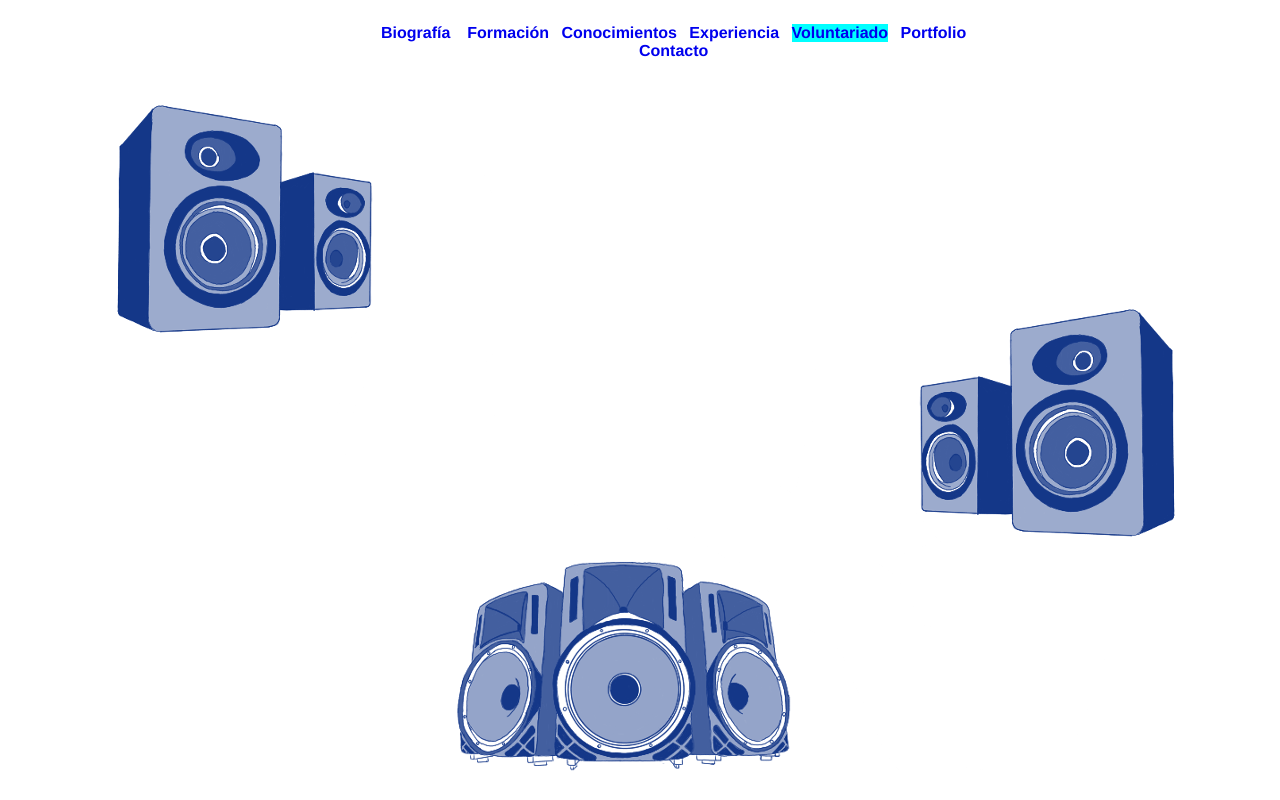
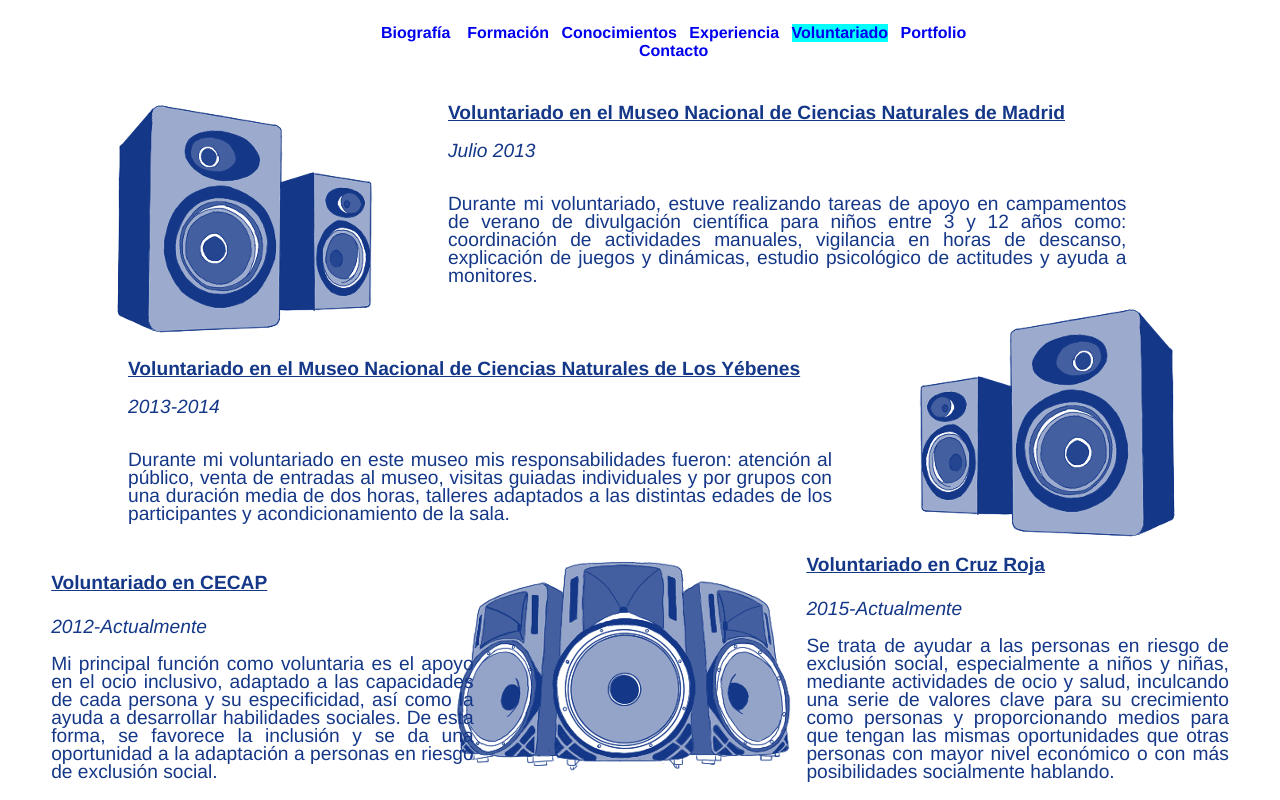
Before and after one commit to clarai/clarai.github.io, a plain HTML site: page ingenieraVoluntariado.html in a window 1280 px wide. Drawn offline with Linux system fonts and the light colour scheme.

Commit message:
Voluntariado añadido.
Pestaña de voluntariado añadida con información.

```diff
--- a/ingenieraPortfolioStyle.css
+++ b/ingenieraPortfolioStyle.css
@@ -90,10 +90,15 @@ IMG.imgcenter{
     left: 15.8%;
 }
 
-.practica4{
+.practica4, .practica4-hover{
     position: absolute;
     bottom: 18.5%;
     left: 39.3%;
+}
+
+.practica4:hover{
+    cursor: pointer;
+    opacity: 0;
 }
 
 .practica5{
--- a/ingenieraStyle.css
+++ b/ingenieraStyle.css
@@ -49,7 +49,6 @@ IMG.imgcenter{
 }
 
 #second-section {
-	font-size: 120%;
 	width: 100%;
 	height: 100%;
 }
--- a/ingenieraVoluntariado.html
+++ b/ingenieraVoluntariado.html
@@ -6,7 +6,7 @@
 
     <meta name="viewport" content="width=device-width, initial-scale=1">
     <title>Voluntariado Ingeniera</title>
-    <link rel="stylesheet" type="text/css" href="ingenieraPortfolioStyle.css"/>
+    <link rel="stylesheet" type="text/css" href="ingenieraVoluntariadoStyle.css"/>
 </head>
 <body>
 <header>
@@ -29,6 +29,35 @@
     <figure>
         <img src="img/ingenieraVoluntariado.png" class="imgcenter">
     </figure>
+    <figcaption class="voluntariado1">
+        <h4 class="cargo-experiencia">Voluntariado en el Museo Nacional de Ciencias Naturales de Madrid</h4>
+        <p class="fecha-experiencia">Julio 2013</p>
+        <p class="descripcion-experiencia"> Durante mi voluntariado, estuve realizando tareas de apoyo en campamentos de verano
+            de divulgación científica para niños entre 3 y 12 años como: coordinación de actividades manuales, vigilancia en horas
+            de descanso, explicación de juegos y dinámicas, estudio psicológico de actitudes y ayuda a monitores. </p>
+    </figcaption>
+    <figcaption class="voluntariado2">
+        <h4 class="cargo-experiencia">Voluntariado en el Museo Nacional de Ciencias Naturales de Los Yébenes</h4>
+        <p class="fecha-experiencia">2013-2014</p>
+        <p class="descripcion-experiencia2">Durante mi voluntariado en este museo mis responsabilidades fueron: atención al público,
+        venta de entradas al museo, visitas guiadas individuales y por grupos con una duración media de dos horas, talleres adaptados
+            a las distintas edades de los participantes y acondicionamiento de la sala.</p>
+    </figcaption>
+    <figcaption class="voluntariado3">
+        <h4 class="cargo-experiencia">Voluntariado en CECAP</h4>
+        <p class="fecha-experiencia">2012-Actualmente</p>
+        <p class="descripcion-experiencia3">Mi principal función como voluntaria es el apoyo en el ocio inclusivo, adaptado
+        a las capacidades de cada persona y su especificidad, así como la ayuda a desarrollar habilidades sociales. De esta forma,
+        se favorece la inclusión y se da una oportunidad a la adaptación a personas en riesgo de exclusión social.</p>
+    </figcaption>
+    <figcaption class="voluntariado4">
+        <h4 class="cargo-experiencia">Voluntariado en Cruz Roja</h4>
+        <p class="fecha-experiencia">2015-Actualmente</p>
+        <p class="descripcion-experiencia3">Se trata de ayudar a las personas en riesgo de exclusión social, especialmente
+        a niños y niñas, mediante actividades de ocio y salud, inculcando una serie de valores clave para su crecimiento
+        como personas y proporcionando medios para que tengan las mismas oportunidades que otras personas con mayor nivel
+        económico o con más posibilidades socialmente hablando.</p>
+    </figcaption>
 </div>
 </body>
 </html>
--- a/ingenieraVoluntariadoStyle.css
+++ b/ingenieraVoluntariadoStyle.css
@@ -67,3 +67,61 @@ IMG.imgcenter{
     bottom: 46.5%;
     left:27%;
 }
+
+.voluntariado1{
+    position: absolute;
+    bottom: 78%;
+    left: 35%;
+    color: #143788;
+    line-height: 12px;
+}
+.voluntariado2{
+    position: absolute;
+    bottom: 46%;
+    left: 10%;
+    right: 32%;
+    color: #143788;
+    line-height: 12px;
+}
+
+.voluntariado3{
+     position: absolute;
+     bottom: 0%;
+     left: 4%;
+     right: 63%;
+     color: #143788;
+     line-height: 18px;
+     text-align: justify;
+ }
+.voluntariado4{
+    position: absolute;
+    bottom: 0%;
+    left: 63%;
+    right: 4%;
+    color: #143788;
+    line-height: 18px;
+    text-align: justify;
+}
+.fecha-experiencia{
+    font-style: italic;
+}
+
+.cargo-experiencia{
+    text-decoration: underline;
+}
+
+.descripcion-experiencia{
+    position: fixed;
+    left: 35%;
+    right: 12%;
+    line-height: 18px;
+    text-align: justify;
+}
+
+.descripcion-experiencia2{
+    position: fixed;
+    left: 10%;
+    right: 35%;
+    line-height: 18px;
+    text-align: justify;
+}
```
Also changed, not shown: ingeniera.html (+14 -8 lines), ingenieraContacto.html (+4 -8 lines), ingenieraPortfolio.html (+6 -1 lines), img/portfolio-github-hover.png (added), img/portfolio-github.png.
